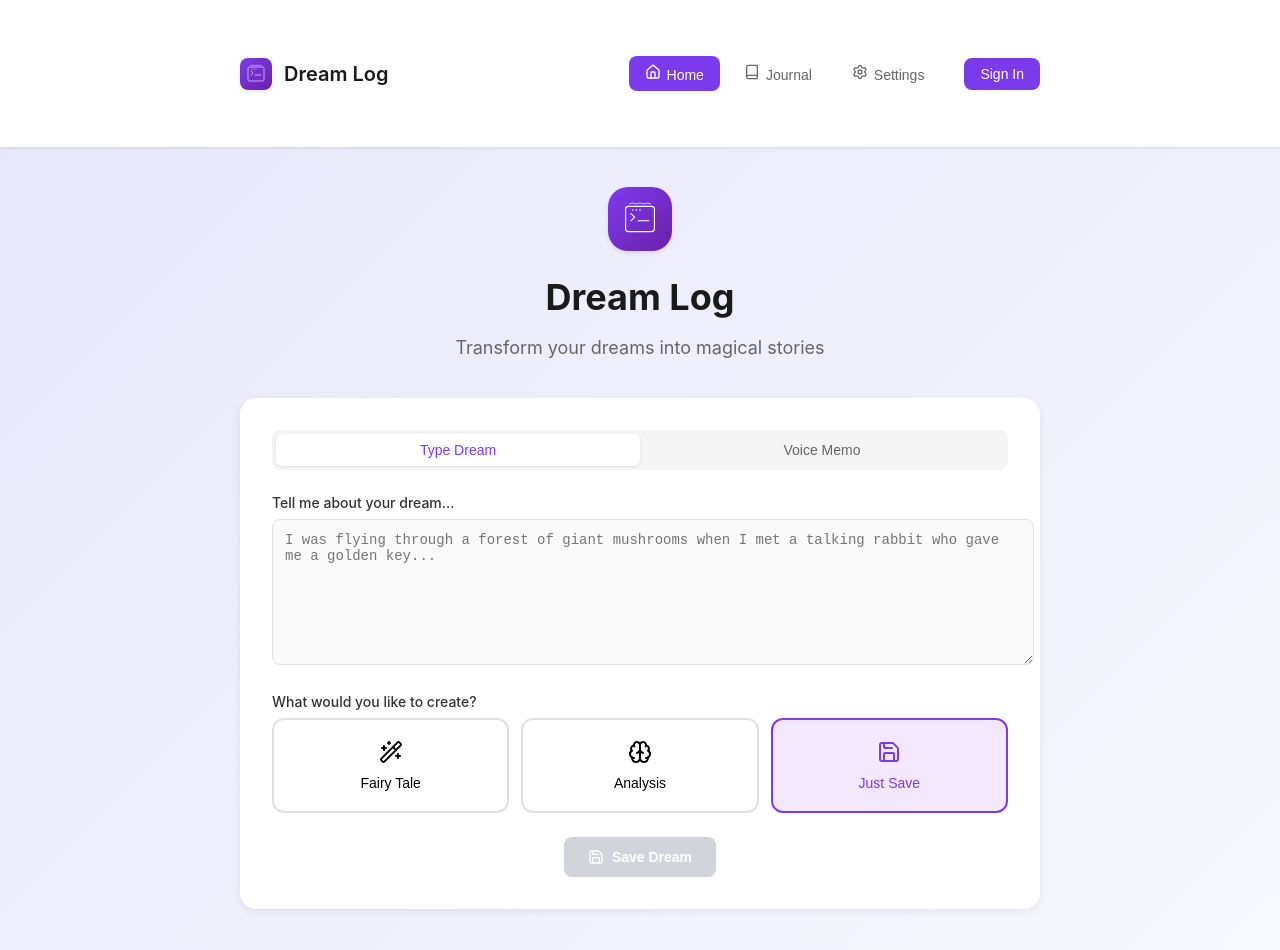
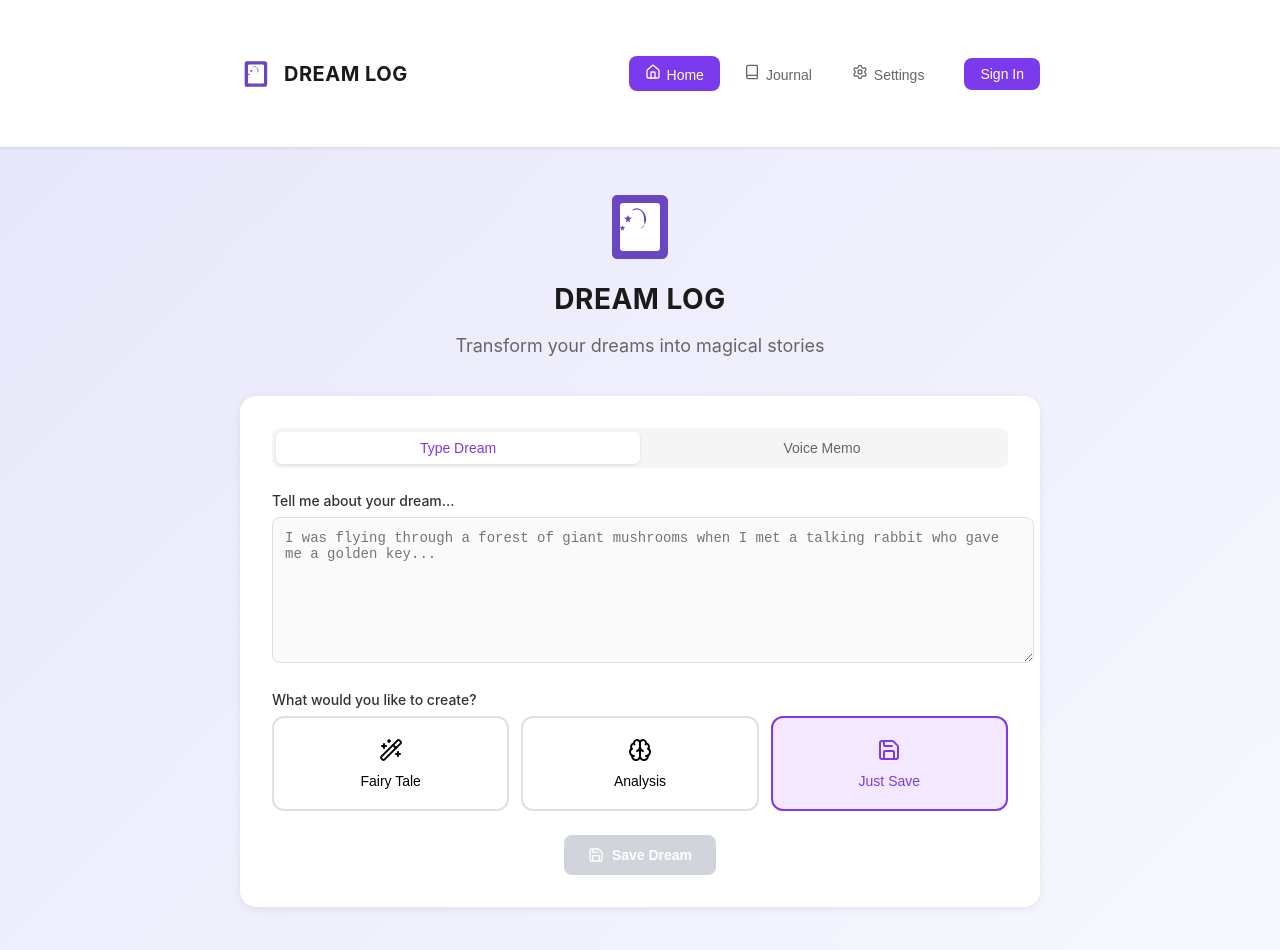
Before and after one commit to timfmjones/dream-journal, a React (Vite) app in the folder dream-log-frontend/: page / in a window 1280 px wide. Shown: the top 950 px of the page. Built offline with nearby package versions, Linux system fonts and the light colour scheme; no server answers.

Commit message:
update logo

```diff
--- /dev/null
+++ b/dream-log-frontend/src/components/common/DreamLogIcon.tsx
@@ -0,0 +1,82 @@
+// src/components/common/DreamLogIcon.tsx
+
+import React from 'react';
+
+interface DreamLogIconProps {
+  width?: number;
+  height?: number;
+  color?: string;
+}
+
+const DreamLogIcon: React.FC<DreamLogIconProps> = ({
+  width = 100,
+  height = 100,
+  color = '#6B46C1'
+}) => {
+  return (
+    <svg
+      width={width}
+      height={height}
+      viewBox="0 0 100 100"
+      fill="none"
+      xmlns="http://www.w3.org/2000/svg"
+    >
+      {/* Book shape with rounded corners */}
+      <rect
+        x="15"
+        y="10"
+        width="70"
+        height="80"
+        rx="8"
+        ry="8"
+        fill={color}
+      />
+
+      {/* Book spine/binding */}
+      <rect
+        x="15"
+        y="10"
+        width="12"
+        height="80"
+        rx="6"
+        ry="6"
+        fill={color}
+        opacity="0.8"
+      />
+
+      {/* Inner page/content area */}
+      <rect
+        x="25"
+        y="20"
+        width="50"
+        height="60"
+        rx="4"
+        ry="4"
+        fill="white"
+      />
+
+      {/* Moon */}
+      <path
+        d="M 55 40
+           C 55 30, 48 25, 40 30
+           C 42 25, 50 25, 55 32
+           C 60 40, 58 48, 50 52
+           C 58 50, 55 45, 55 40"
+        fill={color}
+      />
+
+      {/* Stars */}
+      <g fill={color}>
+        {/* Star 1 */}
+        <path d="M 35 35 L 36.5 38 L 40 38.5 L 37 41 L 37.5 44.5 L 35 42.5 L 32.5 44.5 L 33 41 L 30 38.5 L 33.5 38 Z" />
+
+        {/* Star 2 - smaller */}
+        <g transform="translate(28, 48) scale(0.7)">
+          <path d="M 0 0 L 1.5 3 L 5 3.5 L 2 6 L 2.5 9.5 L 0 7.5 L -2.5 9.5 L -2 6 L -5 3.5 L -1.5 3 Z" />
+        </g>
+      </g>
+    </svg>
+  );
+};
+
+export default DreamLogIcon;
--- a/dream-log-frontend/src/components/common/Logo.tsx
+++ b/dream-log-frontend/src/components/common/Logo.tsx
@@ -1,15 +1,51 @@
 // src/components/common/Logo.tsx
 
 import React from 'react';
+import DreamLogIcon from './DreamLogIcon';
 
 interface LogoProps {
   size?: 'small' | 'large';
+  showText?: boolean;
+  orientation?: 'horizontal' | 'vertical';
+  color?: string;
+  textColor?: string;
 }
 
-const Logo: React.FC<LogoProps> = ({ size = 'small' }) => (
-  <div className={`logo-container ${size === 'large' ? 'large' : ''}`}>
-    <div className={`logo-icon ${size === 'large' ? 'large' : ''}`} />
-  </div>
-);
+const Logo: React.FC<LogoProps> = ({
+  size = 'small',
+  showText = false,
+  orientation = 'horizontal',
+  color = '#6B46C1',
+  textColor = '#1a1a1a'
+}) => {
+  const iconSize = size === 'large' ? 80 : 32;
+  const fontSize = size === 'large' ? '28px' : '20px';
+  const gap = size === 'large' ? '16px' : '12px';
+
+  return (
+    <div
+      style={{
+        display: 'flex',
+        alignItems: 'center',
+        flexDirection: orientation === 'vertical' ? 'column' : 'row',
+        gap: gap
+      }}
+    >
+      <DreamLogIcon width={iconSize} height={iconSize} color={color} />
+      {showText && (
+        <div style={{
+          fontSize: fontSize,
+          fontWeight: '700',
+          color: textColor,
+          letterSpacing: '0.5px',
+          lineHeight: 1.2,
+          textAlign: orientation === 'vertical' ? 'center' : 'left'
+        }}>
+          DREAM LOG
+        </div>
+      )}
+    </div>
+  );
+};
 
 export default Logo;
--- a/dream-log-frontend/src/components/create/CreateView.tsx
+++ b/dream-log-frontend/src/components/create/CreateView.tsx
@@ -7,6 +7,7 @@ import GenerationOptions from './GenerationOptions';
 import StoryOptions from './StoryOptions';
 import GeneratedStory from './GeneratedStory';
 import GeneratedAnalysis from './GeneratedAnalysis';
+import Logo from '../common/Logo';
 import { useAudioRecorder } from '../../hooks/useAudioRecorder';
 import { useDreams } from '../../hooks/useDreams';
 import { api } from '../../services/api';
@@ -157,12 +158,9 @@ const CreateView: React.FC<CreateViewProps> = ({ onNavigateToJournal }) => {
   return (
     <div>
       <div style={{ textAlign: 'center', marginBottom: '40px' }}>
-        <div style={{ display: 'flex', justifyContent: 'center', marginBottom: '24px' }}>
-          <div className="logo-container large">
-            <div className="logo-icon large" />
-          </div>
+        <div style={{ display: 'flex', justifyContent: 'center', marginBottom: '8px' }}>
+          <Logo size="large" showText={true} orientation="vertical" />
         </div>
-        <h1 style={{ fontSize: '36px', fontWeight: '700', color: '#1a1a1a', marginBottom: '8px' }}>Dream Log</h1>
         <p style={{ fontSize: '18px', color: '#666' }}>Transform your dreams into magical stories</p>
       </div>
 
--- a/dream-log-frontend/src/components/journal/DreamCard.tsx
+++ b/dream-log-frontend/src/components/journal/DreamCard.tsx
@@ -12,9 +12,10 @@ interface DreamCardProps {
 
 const DreamCard: React.FC<DreamCardProps> = ({ dream, onClick, onToggleFavorite }) => {
   // Get the first 150 characters of the dream as excerpt
-  const excerpt = dream.originalDream.length > 150
-    ? dream.originalDream.substring(0, 150) + '...'
-    : dream.originalDream;
+  const dreamText = dream.originalDream || '';
+  const excerpt = dreamText.length > 150
+    ? dreamText.substring(0, 150) + '...'
+    : dreamText;
 
   const handleFavoriteClick = (e: React.MouseEvent) => {
     e.stopPropagation(); // Prevent card click
--- a/dream-log-frontend/src/components/layout/Header.tsx
+++ b/dream-log-frontend/src/components/layout/Header.tsx
@@ -3,6 +3,7 @@
 import React from 'react';
 import { Home, Book, Settings } from 'lucide-react';
 import { useAuth } from '../../contexts/AuthContext';
+import Logo from '../common/Logo';
 import type { ViewType } from '../../types';
 
 interface HeaderProps {
@@ -25,10 +26,7 @@ const Header: React.FC<HeaderProps> = ({ currentView, onViewChange, onAuthClick
       <div className="content-container">
         <div style={{ display: 'flex', alignItems: 'center', justifyContent: 'space-between', padding: '16px 0' }}>
           <div style={{ display: 'flex', alignItems: 'center', gap: '12px' }}>
-            <div className="logo-container">
-              <div className="logo-icon" />
-            </div>
-            <h1 style={{ fontSize: '20px', fontWeight: '600', color: '#1a1a1a', margin: 0 }}>Dream Log</h1>
+            <Logo size="small" showText={true} />
           </div>
 
           <nav style={{ display: 'flex', alignItems: 'center', gap: '8px' }}>
--- a/dream-log-frontend/src/components/settings/SettingsView.tsx
+++ b/dream-log-frontend/src/components/settings/SettingsView.tsx
@@ -73,6 +73,27 @@ const SettingsView: React.FC<SettingsViewProps> = ({ onShowAuth }) => {
   const savePreferences = (preferences: { tone: StoryTone; length: StoryLength; generateImages: boolean }) => {
     localStorage.setItem('dreamLogPreferences', JSON.stringify(preferences));
   };
+
+  // Calculate local stats for guest users
+  const getLocalStats = () => {
+    const currentMonth = new Date().getMonth();
+    const currentYear = new Date().getFullYear();
+
+    const dreamsThisMonth = dreams.filter(dream => {
+      const dreamDate = new Date(dream.date);
+      return dreamDate.getMonth() === currentMonth && dreamDate.getFullYear() === currentYear;
+    }).length;
+
+    const favoriteDreams = dreams.filter(dream => dream.isFavorite).length;
+
+    return {
+      totalDreams: dreams.length,
+      dreamsThisMonth,
+      favoriteDreams
+    };
+  };
+
+  const localStats = getLocalStats();
 
   return (
     <div className="settings-container">
@@ -221,15 +242,19 @@ const SettingsView: React.FC<SettingsViewProps> = ({ onShowAuth }) => {
           <div className="stats-grid">
             <div className="stat-card">
               <div className="stat-label">Total Dreams Saved</div>
-              <div className="stat-value">{dreams.length}</div>
+              <div className="stat-value">{user && !isGuest && stats ? stats.totalDreams : localStats.totalDreams}</div>
             </div>
             <div className="stat-card">
               <div className="stat-label">Dreams This Month</div>
-              <div className="stat-value">{stats?.dreamsThisMonth || 0}</div>
+              <div className="stat-value">{user && !isGuest && stats ? stats.dreamsThisMonth : localStats.dreamsThisMonth}</div>
+            </div>
+            <div className="stat-card">
+              <div className="stat-label">Favorite Dreams</div>
+              <div className="stat-value">{user && !isGuest && stats ? stats.favoriteDreams : localStats.favoriteDreams}</div>
             </div>
           </div>
 
-          {user && !isGuest && stats?.averageLucidity !== null && stats.averageLucidity !== undefined && (
+          {user && !isGuest && stats && stats.averageLucidity !== null && stats.averageLucidity !== undefined && (
             <div style={{ marginTop: '16px' }}>
               <div className="form-label">Average Lucidity</div>
               <div style={{ display: 'flex', alignItems: 'center', gap: '12px' }}>
--- a/dream-log-frontend/src/services/dreamService.ts
+++ b/dream-log-frontend/src/services/dreamService.ts
@@ -36,10 +36,12 @@ export const dreamService = {
           // Transform backend dream format to frontend format if needed
           return dreams.map((dream: any) => ({
             ...dream,
+            originalDream: dream.dreamText || dream.originalDream || '', // Map backend dreamText to frontend originalDream
             audioBlob: dream.audioUrl ? undefined : dream.audioBlob, // Don't load audio from server
             inputMode: dream.hasAudio ? 'voice' : 'text',
             tone: dream.storyTone || 'whimsical',
-            length: dream.storyLength || 'medium'
+            length: dream.storyLength || 'medium',
+            isFavorite: dream.isFavorite || false
           }));
         }
       } catch (error) {
@@ -136,10 +138,18 @@ export const dreamService = {
           return {
             ...updates,
             id: data.dream.id,
-            originalDream: data.dream.dreamText || updates.originalDream,
-            tone: data.dream.storyTone || updates.tone,
-            length: data.dream.storyLength || updates.length,
-            isFavorite: data.dream.isFavorite
+            title: data.dream.title || updates.title,
+            originalDream: data.dream.dreamText || updates.originalDream || '',
+            story: data.dream.story || updates.story,
+            analysis: data.dream.analysis || updates.analysis,
+            tone: data.dream.storyTone || updates.tone || 'whimsical',
+            length: data.dream.storyLength || updates.length || 'medium',
+            isFavorite: data.dream.isFavorite,
+            date: data.dream.date || updates.date,
+            inputMode: data.dream.hasAudio ? 'voice' : 'text',
+            images: data.dream.images || updates.images,
+            userId: data.dream.userId,
+            userEmail: data.dream.userEmail
           } as Dream;
         }
       } catch (error) {
@@ -165,11 +175,23 @@ export const dreamService = {
         const result = await api.toggleDreamFavorite(dreamId);
         if (result.success && result.dream) {
           return {
-            ...result.dream,
-            originalDream: result.dream.dreamText,
+            id: result.dream.id,
+            title: result.dream.title || 'Untitled Dream',
+            originalDream: result.dream.dreamText || '',
+            story: result.dream.story,
+            analysis: result.dream.analysis,
             tone: result.dream.storyTone || 'whimsical',
             length: result.dream.storyLength || 'medium',
             inputMode: result.dream.hasAudio ? 'voice' : 'text',
+            date: result.dream.date || new Date().toLocaleDateString('en-US', {
+              month: 'short',
+              day: 'numeric',
+              year: 'numeric'
+            }),
+            images: result.dream.images,
+            isFavorite: result.dream.isFavorite,
+            userId: result.dream.userId,
+            userEmail: result.dream.userEmail
           } as Dream;
         }
       } catch (error) {
```
Also changed, not shown: dream-log-frontend/src/components/AuthModal.tsx (+2 -28 lines).
